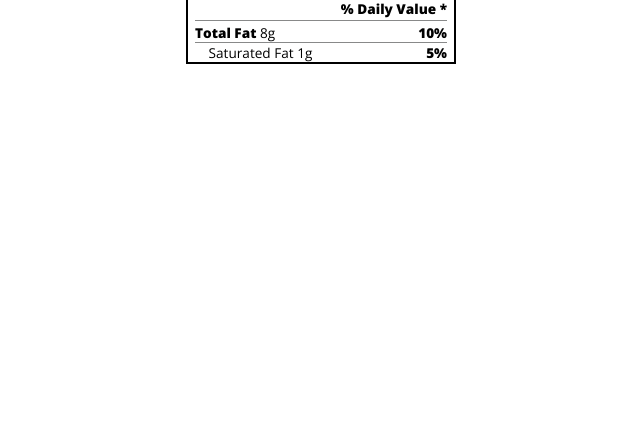
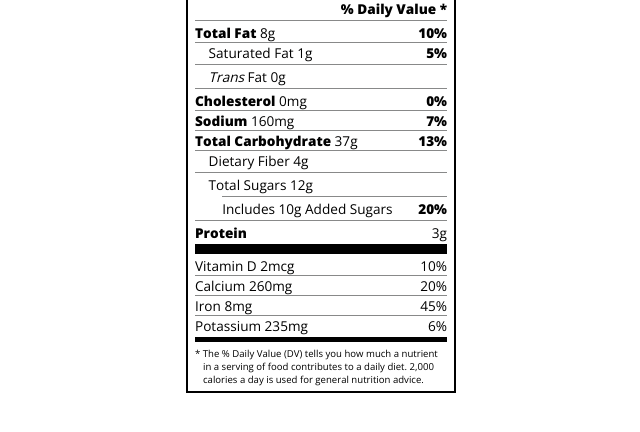
Before and after one commit to DaniDhax/freecodecamp-nutrition-facts, a plain HTML site: page index.html in a window 1280 px wide. Shown: the part 182-614 px from the top of the page, without its empty margins (319-959 px from the left). Drawn offline with nearby package versions, Linux system fonts and the light colour scheme.

Commit message:
Proyecto terminado

```diff
--- a/index.html
+++ b/index.html
@@ -33,7 +33,27 @@
         <div class="divider"></div>
         <p><span><span class="bold">Total Fat</span> 8g</span> <span class="bold">10%</span></p>
         <p class="indent no-divider">Saturated Fat 1g <span class="bold">5%</span></p>
+        <div class="divider"></div>
+        <p class="indent no-divider"><span><i>Trans</i> Fat 0g</span></p>
+        <div class="divider"></div>
+        <p><span><span class="bold">Cholesterol</span> 0mg</span> <span class="bold">0%</span></p>
+        <p><span><span class="bold">Sodium</span> 160mg</span> <span class="bold">7%</span></p>
+        <p><span><span class="bold">Total Carbohydrate</span> 37g</span> <span class="bold">13%</span></p>
+        <p class="indent no-divider">Dietary Fiber 4g</p>
+        <div class="divider"></div>
+        <p class="indent no-divider">Total Sugars 12g</p>
+        <div class="divider double-indent"></div>
+        <p class="double-indent no-divider">Includes 10g Added Sugars <span class="bold right"> 20%</span></p>
+        <div class="divider"></div>
+        <p class="no-divider"><span class="bold" >Protein </span>3g</p>
+        <div class="divider large"></div>
+        <p>Vitamin D 2mcg <span>10%</span></p>
+        <p>Calcium 260mg <span>20%</span></p>
+        <p>Iron 8mg <span> 45%</span></p>
+        <p class="no-divider">Potassium 235mg <span> 6%</span></p>
     </div>
+    <div class="divider medium"></div>
+    <p class="note">* The % Daily Value (DV) tells you how much a nutrient in a serving of food contributes to a daily diet. 2,000 calories a day is used for general nutrition advice.</p>
     </div>
   </body>
 </html>
--- a/styles.css
+++ b/styles.css
@@ -88,3 +88,14 @@ p {
 .daily-value p:not(.no-divider) {
     border-bottom: 1px solid #888989;
   }
+
+.double-indent {
+    margin-left: 2em;
+  }
+
+.note {
+    font-size: 0.6rem;
+    margin: 5px 0;
+    padding: 0 8px;
+    text-indent: -8px;
+}
```
